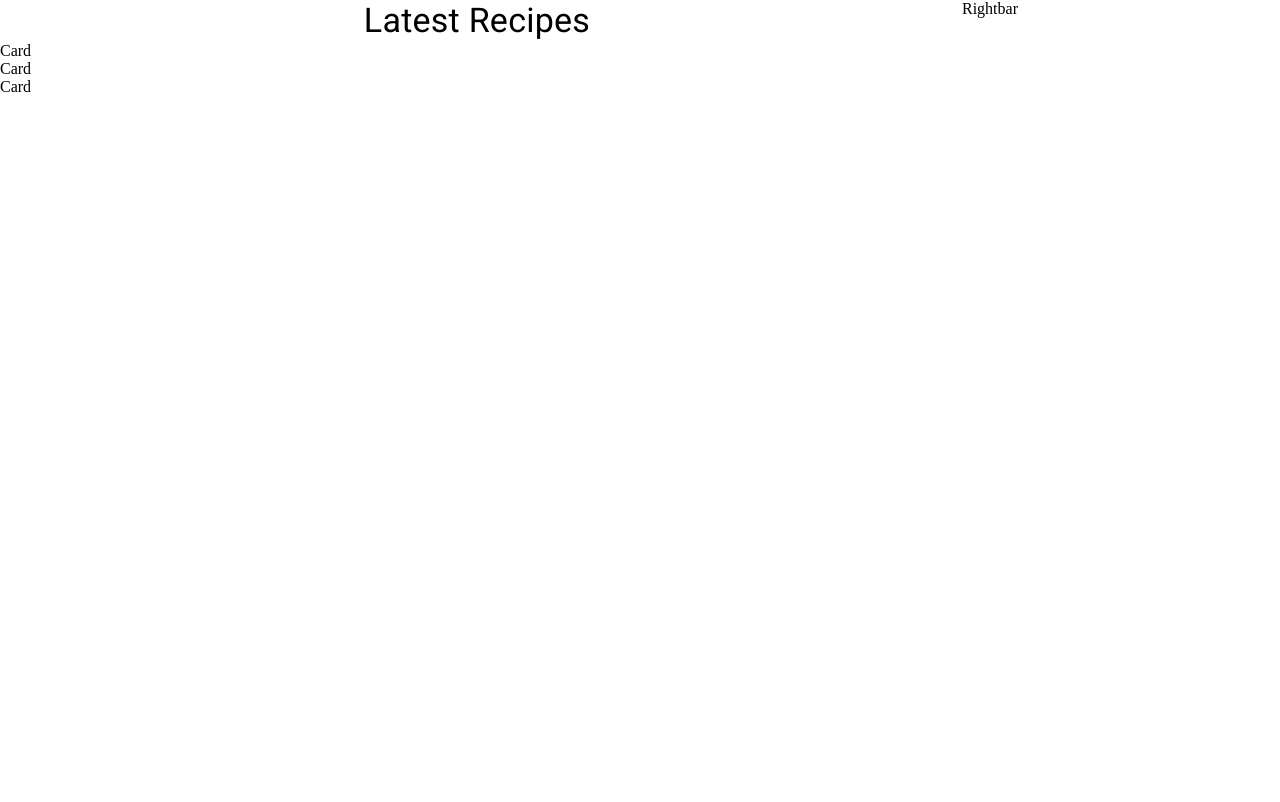
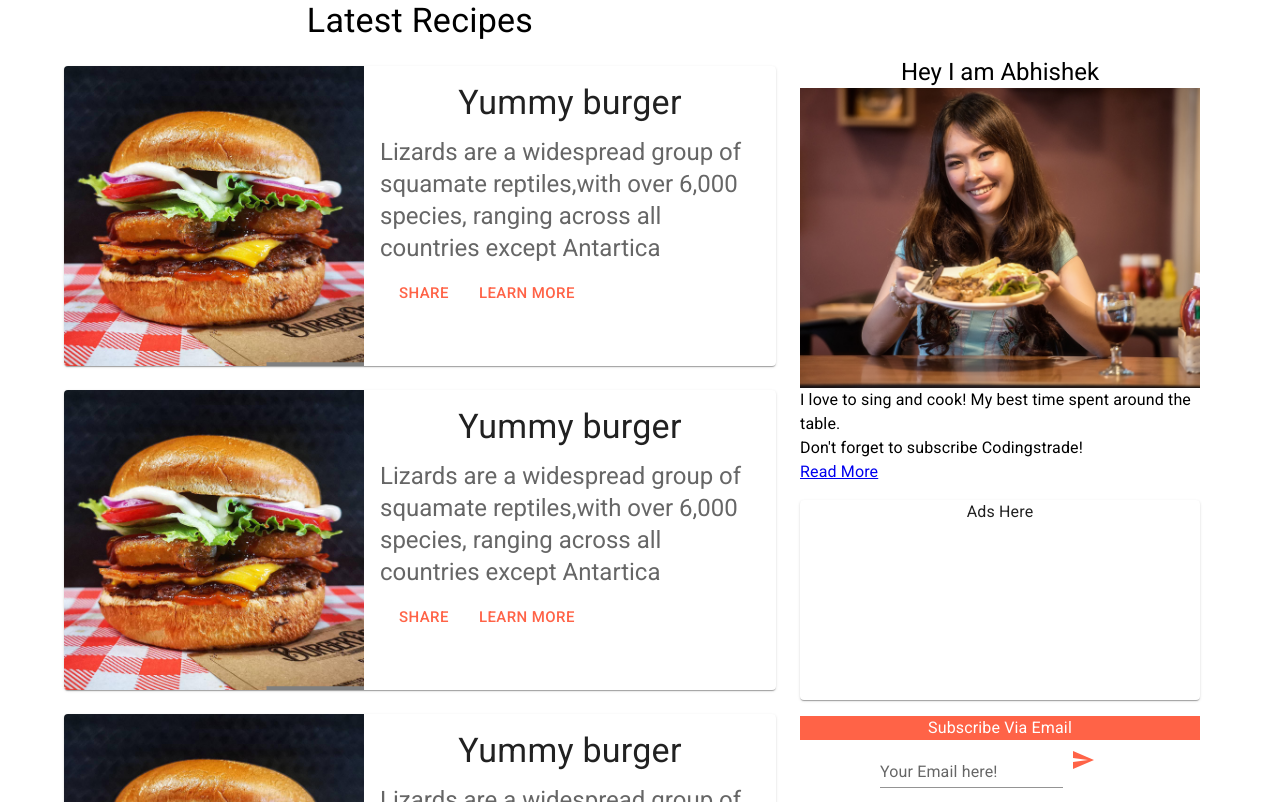
Before and after one commit to abhikumar18/Web_Developement_IS, a React (Create React App) app in the folder ui/: page / in a window 1280 px wide. Shown: the part 698-1500 px from the top of the page. Before the commit the page ends 800 px from the top, so only its background shows below. Built offline with nearby package versions, Linux system fonts and the light colour scheme.

Commit message:
Main content

```diff
--- a/ui/src/components/main/Main.js
+++ b/ui/src/components/main/Main.js
@@ -1,19 +1,22 @@
+import { Container } from "@mui/material";
 import { Stack, Box } from "@mui/system"
 import Posts from "../posts/Posts"
 import Rightbar from '../rightbar/Rightbar';
 
 const Main = () => {
   return (
+    <Container>
     <Stack direction={'row'} spacing={1} mt={3}>
         <Box flex={3}>
           <Posts />
         </Box>
 
-        <Box flex={1} sx={{sx:'none',md:'block'}}>
+        <Box flex={1} display={{xs:'none',md:'block'}}>
         <Rightbar />
         </Box>
     </Stack>
-  )
+    </Container>
+  );
 }
 
 export default Main
--- a/ui/src/components/posts/Posts.js
+++ b/ui/src/components/posts/Posts.js
@@ -1,6 +1,7 @@
 import { Typography, Grid } from '@mui/material';
 import { Box } from '@mui/system';
 import React from 'react';
+import PostsCard from '../../components/posts/PostsCard';
 
 const Posts = () => {
   return (
@@ -8,15 +9,15 @@ const Posts = () => {
         <Typography variant='h4' align='center'>{" "}Latest Recipes{" "}</Typography>
         <Grid conatiner columnSpacing={{xs:0,sm:1,md:1}} direction={'column'}>
             <Grid item xs>
-                Card
+                <PostsCard />
             </Grid>
 
             <Grid item xs>
-                Card
+                <PostsCard />
             </Grid>
 
             <Grid item xs>
-                Card
+               <PostsCard />
             </Grid>
         </Grid>
     </Box>
--- /dev/null
+++ b/ui/src/components/posts/PostsCard.js
@@ -0,0 +1,43 @@
+import { Button, Card, CardActions, CardContent, CardMedia, Link, Typography } from '@mui/material';
+import { Box } from '@mui/system';
+import React from 'react';
+import burger from '../../static/burger1.jpg';
+
+const PostsCard = () => {
+  return (
+        <Box mt={3}>
+            {" "}
+           <Link href="#" sx={{textDecoration:'none'}}>
+              <Card>
+                 <Box sx={{display:'flex',flexDirection:'row'}}>
+                    <CardMedia component={'img'} height='300' image={burger} alt='burger_image'
+                    sx={{width:'400px',cursor:'pointer','&:hover':{
+                     opacity:0.8,
+                     boxSizing:'border-box',
+                     zIndex:1,
+                     transition:`all 0.50s ease`
+                    }}}/>
+                    <CardContent>
+                       <Typography gutterBottom variant='h4' align='center'>Yummy burger{" "}</Typography>
+                       <Typography variant='h5' color='text.secondary'>
+                          Lizards are a widespread group of squamate reptiles,with over
+                          6,000 species, ranging across all countries except Antartica
+                       </Typography>
+                       <CardActions>
+                           <Button sx={{color:'tomato'}} size='large'>
+                              Share
+                           </Button>
+
+                           <Button sx={{color:'tomato'}} size='large'>
+                              Learn More
+                           </Button>
+                       </CardActions>
+                    </CardContent>
+                 </Box>
+              </Card>
+           </Link>
+        </Box>
+  )
+}
+
+export default PostsCard;
--- a/ui/src/components/rightbar/Rightbar.js
+++ b/ui/src/components/rightbar/Rightbar.js
@@ -1,9 +1,56 @@
-import React from 'react'
+import { Box, Card, CardMedia, IconButton, TextField, Typography } from '@mui/material';
+import React from 'react';
+import chef from '../../static/chef.jpg';
+import {Send as SendIcon} from '@mui/icons-material';
 
 const Rightbar = () => {
   return (
-    <div>Rightbar</div>
-  )
+    <Box sx={{padding:2}}>
+        <Typography variant='h5' align='center' mt={5}>
+            Hey I am Abhishek
+        </Typography>
+        <CardMedia component={'img'} height='300' image={chef} alt='burger_image'
+                    sx={{width:'400px',cursor:'pointer','&:hover':{
+                     opacity:0.8,
+                     boxSizing:'border-box',
+                     zIndex:1,
+                     transition:`all 0.50s ease`
+                    }}}/>
+                    <Typography align='left' variant='body1'>
+                        {" "}
+                        I love to sing and cook! My best time spent around the table.{" "}
+                    </Typography>
+
+                    <Typography align='left' variant='body1'>
+                        {""}
+                        Don't forget to subscribe Codingstrade!<br />
+                        <a href="google.com">Read More</a>
+                    </Typography>
+                    <Card sx={{height:'200px',marginTop:2}}>
+                        <Typography align='center' variant='body1'>
+                            Ads Here
+                        </Typography>
+                    </Card>
+                    <Typography align='center' color='white' bgcolor='tomato' mt={2}>
+                        Subscribe Via Email
+                    </Typography>
+                    <Box sx={{pl:10}}>
+                        <TextField
+                           label='Your Email here!'
+                           variant='standard'
+                           color='warning'/>
+                        <IconButton>
+                            <SendIcon sx={{color:'tomato'}}/>
+                        </IconButton>
+                    </Box>
+                    <Card sx={{height:'200px',marginTop:2}}>
+                        <Typography align='center' variant='body1'>
+                           Ads Here
+                        </Typography>
+                    </Card>
+    </Box>
+
+  );
 }
 
 export default Rightbar
```
Also changed, not shown: ui/src/components/posts/Card.js (deleted).
